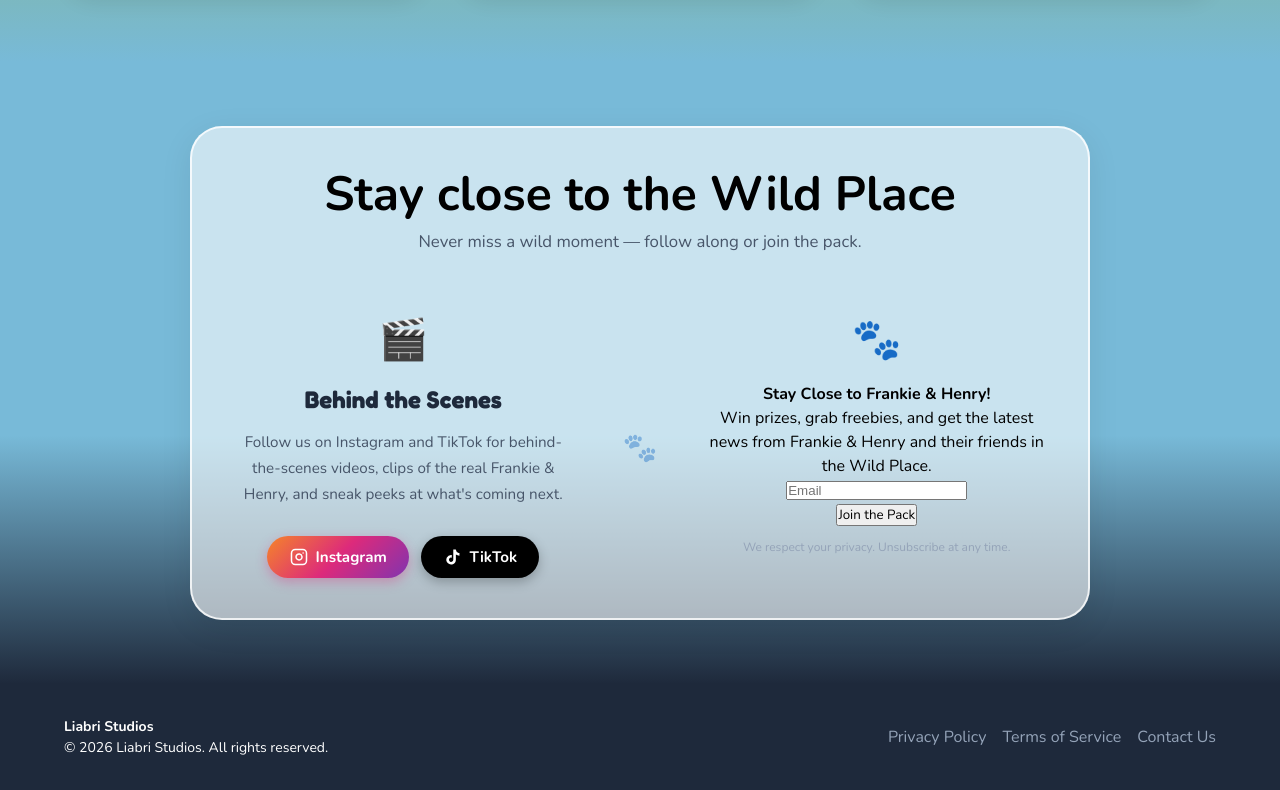
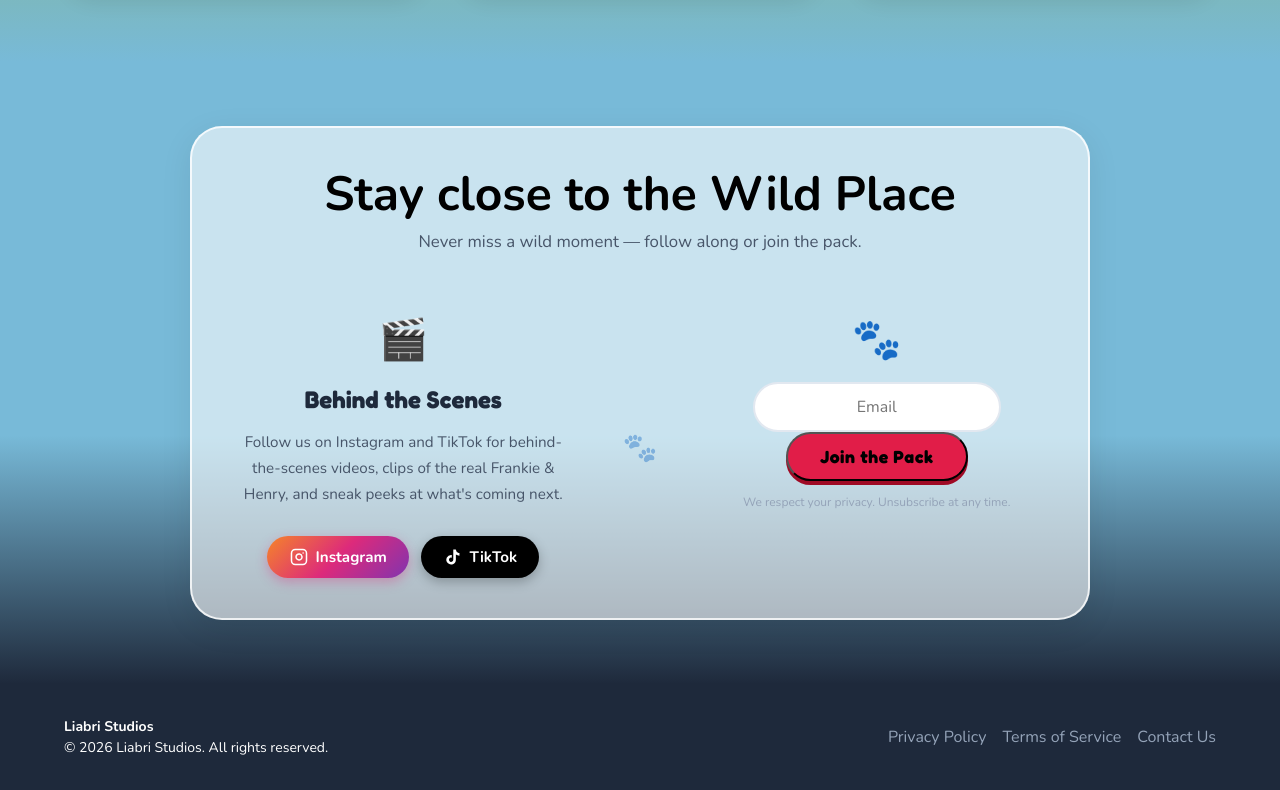
Before and after one commit to michelecameron21-art/Frankie-Henry-Website, a React (Vite) app: page / in a window 1280 px wide. Shown: the part 6918-7708 px from the top of the page. Built offline with nearby package versions, Linux system fonts and the light colour scheme.

Commit message:
Style MailerLite form to match site brand
- Transparent background, rounded inputs and button
- Brand rose button colour with Fredoka font
- Hide duplicate heading/text from MailerLite HTML

Co-Authored-By: Claude Sonnet 4.6 <noreply@anthropic.com>

```diff
--- a/src/index.css
+++ b/src/index.css
@@ -1549,6 +1549,54 @@ button {
     border: 2px solid rgba(255, 255, 255, 0.7) !important;
 }
 
+/* MailerLite form overrides — match site brand */
+#mlb2-38818852.ml-form-embedContainer .ml-form-embedWrapper {
+    background-color: transparent !important;
+    border-radius: 1rem !important;
+}
+#mlb2-38818852.ml-form-embedContainer .ml-form-embedWrapper .ml-form-embedBody .ml-form-embedContent h4 {
+    display: none !important;
+}
+#mlb2-38818852.ml-form-embedContainer .ml-form-embedWrapper .ml-form-embedBody .ml-form-embedContent p {
+    display: none !important;
+}
+#mlb2-38818852.ml-form-embedContainer .ml-form-embedWrapper .ml-form-embedBody .ml-form-fieldRow input {
+    border-radius: 9999px !important;
+    border: 2px solid #e2e8f0 !important;
+    font-family: 'Nunito', sans-serif !important;
+    font-size: 1rem !important;
+    padding: 0.75rem 1.25rem !important;
+    text-align: center !important;
+}
+#mlb2-38818852.ml-form-embedContainer .ml-form-embedWrapper .ml-form-embedBody .ml-form-embedSubmit button.primary {
+    background-color: #E11D48 !important;
+    border-radius: 9999px !important;
+    font-family: 'Fredoka', sans-serif !important;
+    font-size: 1.1rem !important;
+    font-weight: 700 !important;
+    padding: 0.75rem 2rem !important;
+    box-shadow: 0 4px 0 #9f0a25 !important;
+    letter-spacing: 0.03em !important;
+}
+#mlb2-38818852.ml-form-embedContainer .ml-form-embedWrapper .ml-form-embedBody .ml-form-embedSubmit button.primary:hover {
+    background-color: #be123c !important;
+}
+#mlb2-38818852.ml-form-embedContainer {
+    width: 100% !important;
+}
+#mlb2-38818852.ml-form-embedContainer .ml-form-embedWrapper.embedForm {
+    max-width: 100% !important;
+}
+#mlb2-38818852.ml-form-embedContainer .ml-form-successContent h4 {
+    font-family: 'Fredoka', sans-serif !important;
+    color: #1e293b !important;
+    display: block !important;
+}
+#mlb2-38818852.ml-form-embedContainer .ml-form-successContent p {
+    display: block !important;
+    font-family: 'Nunito', sans-serif !important;
+}
+
 /* Soften all general .card boxes so they work on any section colour */
 .card {
     border: 2px solid rgba(255, 255, 255, 0.6) !important;
```
